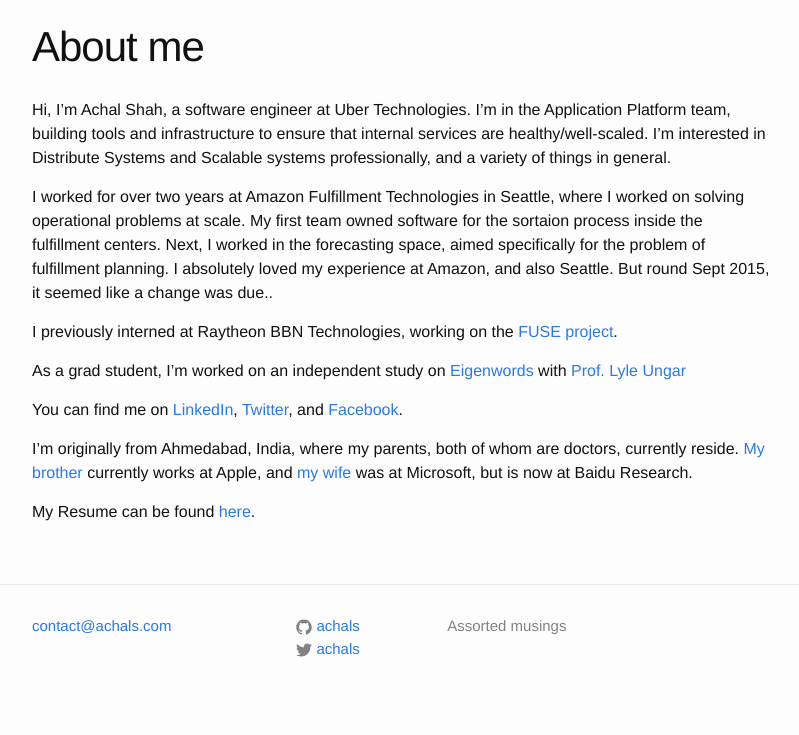
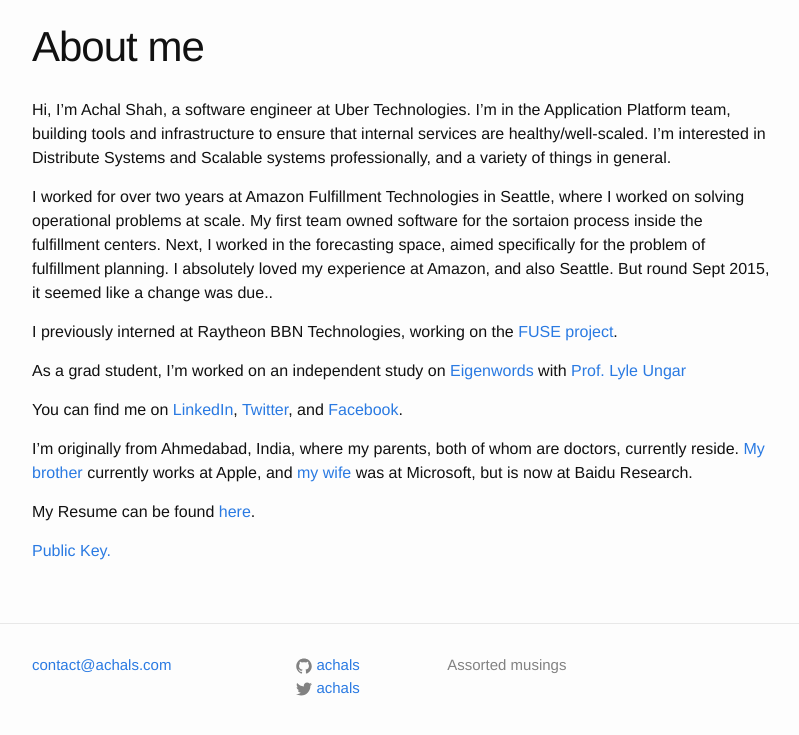
Before and after one commit to achals/achals.github.io, a Jekyll site: the page built from about.md, in a window 1280 px wide, cut to the strip 104-839 px from the top of the page. Shown: the whole strip, without its empty margins (238-1037 px from the left). Built offline with Jekyll 4.4.1, drawn with Linux system fonts in a browser that asks for light colours.

Commit message:
Added a link to my public key

```diff
--- a/about.md
+++ b/about.md
@@ -17,3 +17,5 @@
 I'm originally from Ahmedabad, India, where my parents, both of whom are doctors, currently reside. [My brother](http://www.linkedin.com/in/rushinnshah) currently works at Apple, and [my wife](http://www.linkedin.com/pub/rishita-anubhai/14/474/685) was at Microsoft, but is now at Baidu Research.
 
 My Resume can be found [here](/resume.pdf).
+
+[Public Key.](https://keybase.io/achals/key.asc)
```
